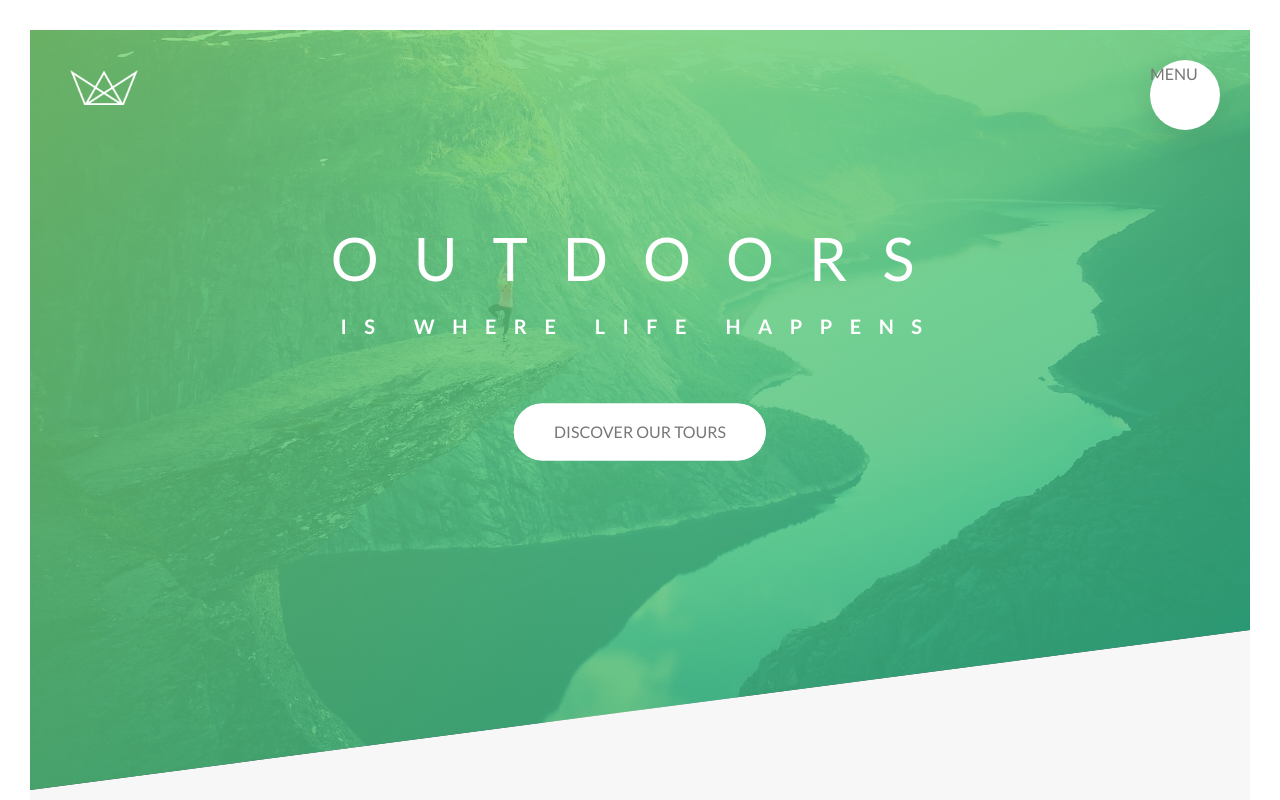
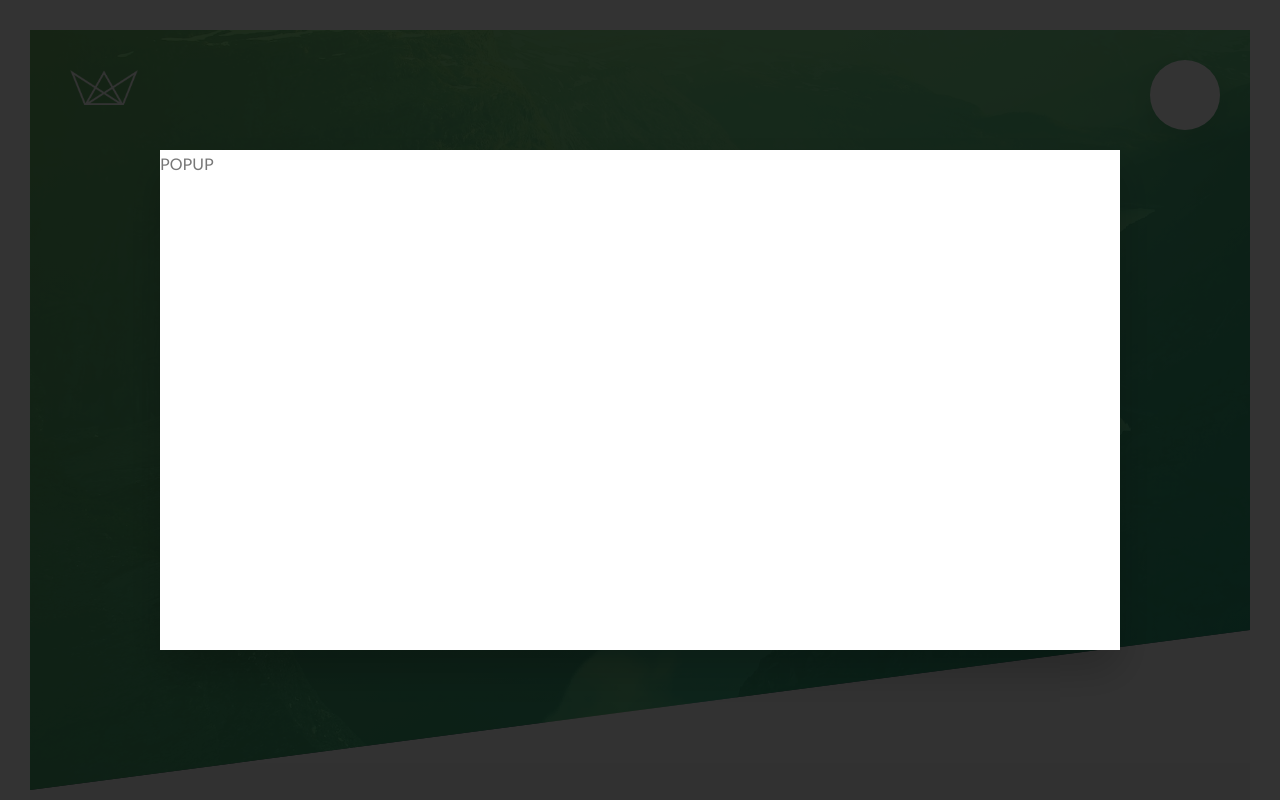
Before and after one commit to David-mwendwa/Natours-frontend-project, a website: page index.html in a window 1280 px wide. Shown: the top 800 px of the page. Drawn offline with Linux system fonts and the light colour scheme.

Commit message:
feat: build css popup
Created popup bg-translucent with higher z-index to page content and popup__content-white

```diff
--- a/index.html
+++ b/index.html
@@ -18,7 +18,7 @@
   <body>
     <div class="navigation">
       <input type="checkbox" class="navigation__checkbox" id="navi-toogle">
-      <label for="navi-toggle" class="navigation__button">MENU</label>
+      <label for="navi-toggle" class="navigation__button"></label>
       <div class="navigation__background">&nbsp;</div>
       <nav class="navigation__nav">
         <ul class="navigation__list">
@@ -427,6 +427,12 @@
       </div>
     </footer>
 
+    <div class="popup">
+      <div class="popup__content">
+        POPUP
+      </div>
+    </div>
+
     <!--
     <section class="grid-test">
       <div class="row">
--- a/sass/abstracts/_mixins.scss
+++ b/sass/abstracts/_mixins.scss
@@ -5,3 +5,10 @@
     clear: both;
   }
 }
+
+@mixin absCenter {
+  position: absolute;
+  top: 50%;
+  left: 50%;
+  transform: translate(-50%, -50%);
+}
--- /dev/null
+++ b/sass/components/_popup.scss
@@ -0,0 +1,17 @@
+.popup {
+  height: 100vh;
+  width: 100%;
+  position: fixed;
+  top: 0;
+  left: 0;
+  background-color: rgba($color-black, .8);
+  z-index: 9999;
+
+  &__content {
+    @include absCenter;
+    width: 75%;
+    height: 50rem;
+    background-color: $color-white;
+    box-shadow: 0 2rem 4rem rgba($color-black, .2);
+  }
+}
--- a/sass/layout/_navigation.scss
+++ b/sass/layout/_navigation.scss
@@ -12,7 +12,7 @@
     right: 6rem;
     border-radius: 50%;
     z-index: 2000;
-    box-shadow: 0 1rem 3rem rgba($color-black, .1);
+    box-shadow: 0 1rem 3rem rgba($color-black, 0.1);
   }
 
   &__background {
@@ -38,6 +38,7 @@
     top: 0;
     right: 0;
     z-index: 1500;
+
     opacity: 0;
     width: 0;
   }
@@ -87,12 +88,4 @@
       transform: translateX(1rem);
     }
   }
-
-
-
-  &__checkbox:checked ~ &__nav {
-    opacity: 1;
-    width: 100%;
-  }
-
 }
--- a/sass/main.scss
+++ b/sass/main.scss
@@ -13,6 +13,7 @@
 @import 'components/composition';
 @import 'components/feature-box';
 @import 'components/form';
+@import 'components/popup';
 @import 'components/story';
 
 @import 'layout/footer';
```
Also changed, not shown: css/style.css.
